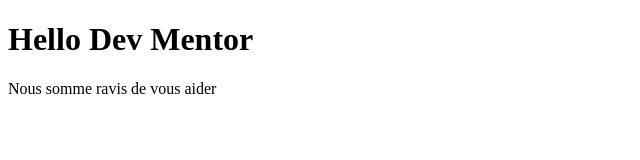
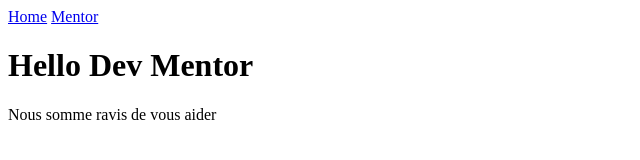
Before and after one commit to TheBigSteph/maurine-projet, a plain HTML site: page index.html in a window 1280 px wide. Shown: the whole page, without its empty margins (0-640 px from the left). Drawn offline with Linux system fonts and the light colour scheme.

Commit message:
ajout du menu

```diff
--- a/index.html
+++ b/index.html
@@ -6,6 +6,10 @@
     <title>Document</title>
   </head>
   <body>
+    <nav>
+        <a href="index.html">Home</a>
+        <a href="mentor.html">Mentor</a>
+    </nav>
     <h1>Hello Dev Mentor</h1>
     <p>Nous somme ravis de vous aider</p>
   </body>
```
